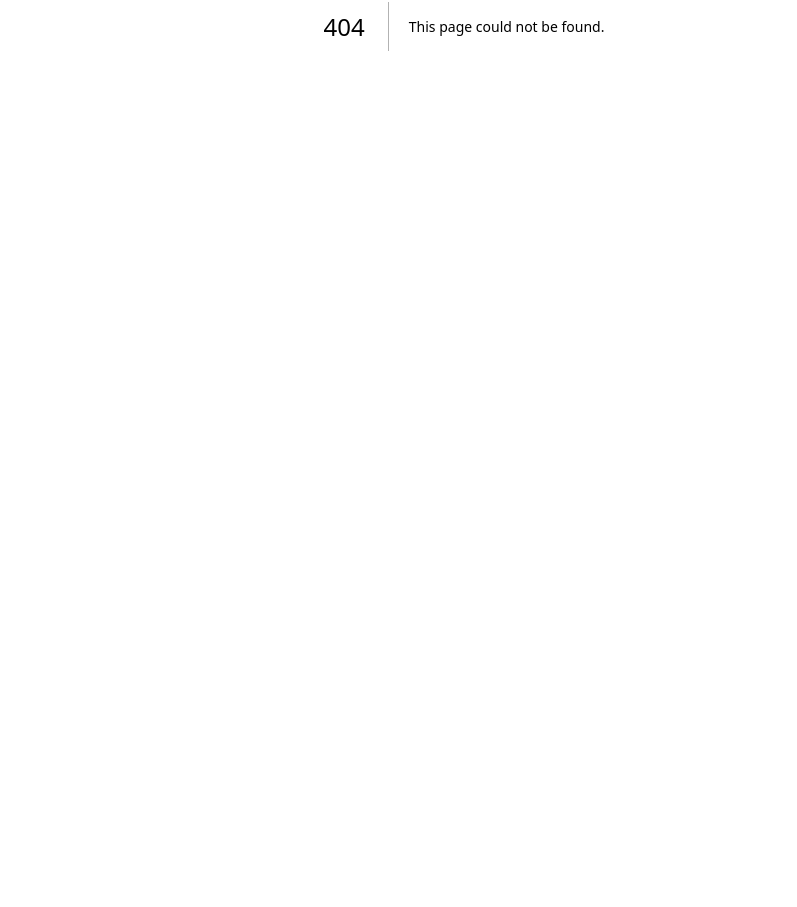
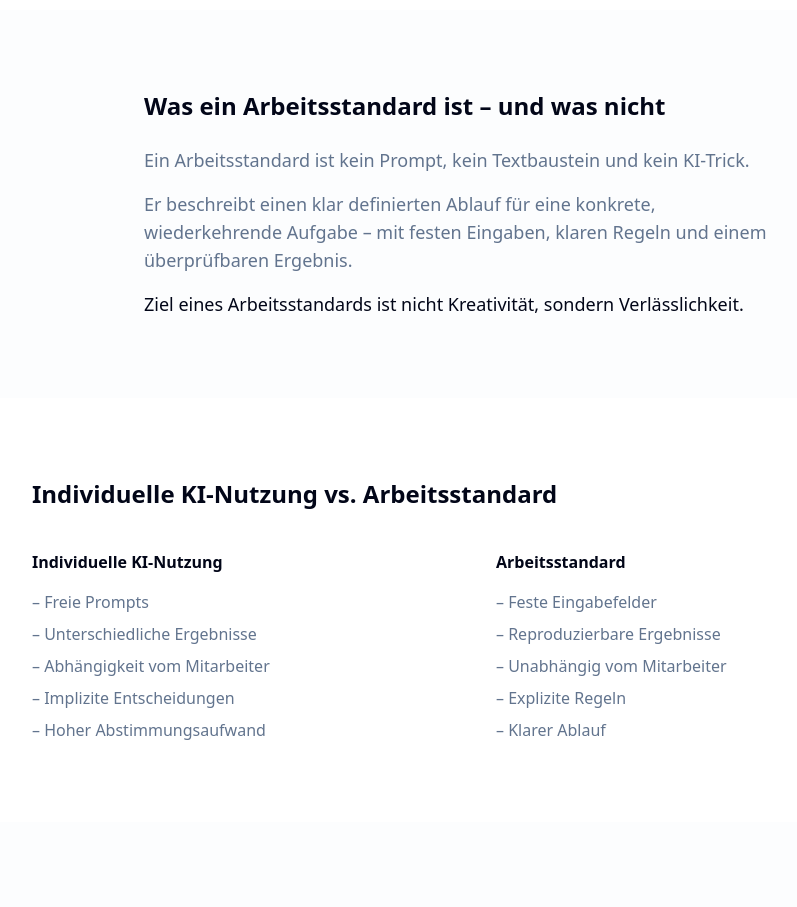
Before and after one commit to berndgalter-lab/struktora, a Next.js app: page /arbeitsstandards-verstehen in a window 1280 px wide. Before the commit this address had no page. Shown: the part 374-1281 px from the top of the page, without its empty margins (176-973 px from the left). Before the commit the page ends 800 px from the top, so only its background shows below. Built offline with nearby package versions, Linux system fonts and the light colour scheme.

Commit message:
neue seite arbeitsstandards

```diff
--- /dev/null
+++ b/src/app/(marketing)/arbeitsstandards-verstehen/page.tsx
@@ -0,0 +1,200 @@
+export default function ArbeitsstandardsVerstehenPage() {
+  return (
+    <main>
+      {/* 1. HERO */}
+      <section className="bg-background py-20 md:py-24 lg:py-28">
+        <div className="mx-auto max-w-3xl px-4">
+          <h1 className="text-2xl font-bold tracking-tight text-foreground md:text-3xl lg:text-4xl">
+            Was wir unter Arbeitsstandards für KI-Arbeit verstehen
+          </h1>
+          <p className="mt-6 max-w-2xl text-base text-muted-foreground md:text-lg">
+            Arbeitsstandards machen KI-Arbeit im Unternehmen reproduzierbar,
+            überprüfbar und unabhängig vom einzelnen Mitarbeiter.
+          </p>
+        </div>
+      </section>
+
+      {/* 2. DEFINITION */}
+      <section className="bg-muted/20 py-16 md:py-20">
+        <div className="mx-auto max-w-2xl px-4">
+          <h2 className="text-xl font-semibold text-foreground md:text-2xl">
+            Was ein Arbeitsstandard ist – und was nicht
+          </h2>
+          <p className="mt-6 text-base text-muted-foreground md:text-lg">
+            Ein Arbeitsstandard ist kein Prompt, kein Textbaustein und kein
+            KI-Trick.
+          </p>
+          <p className="mt-4 text-base text-muted-foreground md:text-lg">
+            Er beschreibt einen klar definierten Ablauf für eine konkrete,
+            wiederkehrende Aufgabe – mit festen Eingaben, klaren Regeln und
+            einem überprüfbaren Ergebnis.
+          </p>
+          <p className="mt-4 text-base font-medium text-foreground md:text-lg">
+            Ziel eines Arbeitsstandards ist nicht Kreativität, sondern
+            Verlässlichkeit.
+          </p>
+        </div>
+      </section>
+
+      {/* 3. ABGRENZUNG */}
+      <section className="bg-background py-16 md:py-20">
+        <div className="mx-auto max-w-4xl px-4">
+          <h2 className="text-xl font-semibold text-foreground md:text-2xl">
+            Individuelle KI-Nutzung vs. Arbeitsstandard
+          </h2>
+          <div className="mt-10 grid grid-cols-1 gap-10 md:grid-cols-2 md:gap-16">
+            {/* Links */}
+            <div>
+              <h3 className="text-base font-semibold text-foreground">
+                Individuelle KI-Nutzung
+              </h3>
+              <ul className="mt-4 space-y-2 text-muted-foreground">
+                <li>– Freie Prompts</li>
+                <li>– Unterschiedliche Ergebnisse</li>
+                <li>– Abhängigkeit vom Mitarbeiter</li>
+                <li>– Implizite Entscheidungen</li>
+                <li>– Hoher Abstimmungsaufwand</li>
+              </ul>
+            </div>
+
+            {/* Rechts */}
+            <div>
+              <h3 className="text-base font-semibold text-foreground">
+                Arbeitsstandard
+              </h3>
+              <ul className="mt-4 space-y-2 text-muted-foreground">
+                <li>– Feste Eingabefelder</li>
+                <li>– Reproduzierbare Ergebnisse</li>
+                <li>– Unabhängig vom Mitarbeiter</li>
+                <li>– Explizite Regeln</li>
+                <li>– Klarer Ablauf</li>
+              </ul>
+            </div>
+          </div>
+        </div>
+      </section>
+
+      {/* 4. ANATOMIE */}
+      <section className="bg-muted/20 py-16 md:py-20">
+        <div className="mx-auto max-w-4xl px-4">
+          <h2 className="text-xl font-semibold text-foreground md:text-2xl">
+            Aus welchen Bausteinen ein Arbeitsstandard besteht
+          </h2>
+          <div className="mt-10 grid grid-cols-1 gap-6 md:grid-cols-5">
+            <div>
+              <h3 className="text-base font-medium text-foreground">
+                Zweck der Aufgabe
+              </h3>
+              <p className="mt-2 text-sm text-muted-foreground">
+                Was soll erreicht werden – klar und eindeutig.
+              </p>
+            </div>
+
+            <div>
+              <h3 className="text-base font-medium text-foreground">
+                Eingang & Kontext
+              </h3>
+              <p className="mt-2 text-sm text-muted-foreground">
+                Welche Informationen sind zwingend notwendig.
+              </p>
+            </div>
+
+            <div>
+              <h3 className="text-base font-medium text-foreground">
+                Entscheidungslogik
+              </h3>
+              <p className="mt-2 text-sm text-muted-foreground">
+                Welche Aspekte werden berücksichtigt – und welche bewusst nicht.
+              </p>
+            </div>
+
+            <div>
+              <h3 className="text-base font-medium text-foreground">
+                Ablauf & Reihenfolge
+              </h3>
+              <p className="mt-2 text-sm text-muted-foreground">
+                In welchen festen Schritten die Aufgabe bearbeitet wird.
+              </p>
+            </div>
+
+            <div>
+              <h3 className="text-base font-medium text-foreground">
+                Ergebnis & Verantwortung
+              </h3>
+              <p className="mt-2 text-sm text-muted-foreground">
+                Was gilt als korrektes Ergebnis – und wer dafür verantwortlich
+                ist.
+              </p>
+            </div>
+          </div>
+        </div>
+      </section>
+
+      {/* 5. MINI-BEISPIEL */}
+      <section className="bg-background py-16 md:py-20">
+        <div className="mx-auto max-w-4xl px-4">
+          <h2 className="text-xl font-semibold text-foreground md:text-2xl">
+            Ein Arbeitsstandard – vereinfacht dargestellt
+          </h2>
+          <p className="mt-6 text-base text-muted-foreground">
+            Beispiel: Kundenanfrage beantworten
+          </p>
+
+          <div className="mt-8 grid grid-cols-1 gap-10 md:grid-cols-2">
+            <div>
+              <h3 className="text-base font-semibold text-foreground">
+                Ohne Arbeitsstandard
+              </h3>
+              <ul className="mt-4 space-y-2 text-muted-foreground">
+                <li>– Mitarbeiter interpretiert selbst</li>
+                <li>– Ton und Inhalt variieren</li>
+                <li>– Qualität schwer vergleichbar</li>
+              </ul>
+            </div>
+
+            <div>
+              <h3 className="text-base font-semibold text-foreground">
+                Mit Arbeitsstandard
+              </h3>
+              <ul className="mt-4 space-y-2 text-muted-foreground">
+                <li>– Eingaben sind definiert</li>
+                <li>– Tonalität ist festgelegt</li>
+                <li>– Ablauf ist vorgegeben</li>
+                <li>– Ergebnis ist überprüfbar</li>
+              </ul>
+            </div>
+          </div>
+        </div>
+      </section>
+
+      {/* 6. ABSCHLUSS */}
+      <section className="bg-muted/20 py-16 md:py-20">
+        <div className="mx-auto max-w-2xl px-4">
+          <p className="text-base text-muted-foreground md:text-lg">
+            Arbeitsstandards sind kein neues Tool und kein zusätzliches System.
+          </p>
+          <p className="mt-4 text-base text-muted-foreground md:text-lg">
+            Sie ersetzen keine Mitarbeiter und keine bestehende Software.
+          </p>
+          <p className="mt-4 text-base font-medium text-foreground md:text-lg">
+            Sie ersetzen individuelle Entscheidungen durch einen klar
+            definierten Rahmen – für wiederkehrende Aufgaben, die im Alltag
+            verlässlich funktionieren müssen.
+          </p>
+        </div>
+      </section>
+
+      {/* 7. CTA */}
+      <section className="bg-background py-16 md:py-20">
+        <div className="mx-auto max-w-2xl px-4 text-center">
+          <a
+            href="/beispiel"
+            className="inline-flex items-center justify-center rounded-md bg-foreground px-6 py-3 text-base font-medium text-background transition-colors hover:bg-foreground/90"
+          >
+            Beispiel aus dem Arbeitsalltag ansehen
+          </a>
+        </div>
+      </section>
+    </main>
+  );
+}
```
